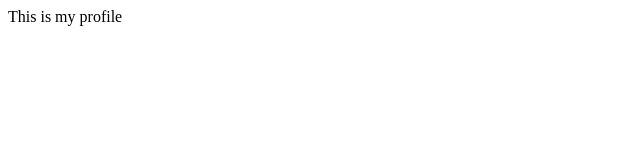
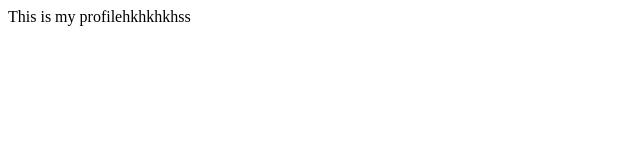
Before and after one commit to shubham1038/shubham1038.github.io, a plain HTML site: page index.html in a window 1280 px wide. Shown: the whole page, without its empty margins (0-640 px from the left). Drawn offline with Linux system fonts and the light colour scheme.

Commit message:
3rd  commit

```diff
--- a/index.html
+++ b/index.html
@@ -1,7 +1,7 @@
 <!DOCTYPE html>
 <html>
 <body>
-<div>This is my profile</div>
+<div>This is my profilehkhkhkhss</div>
 
 </body>
 
```
